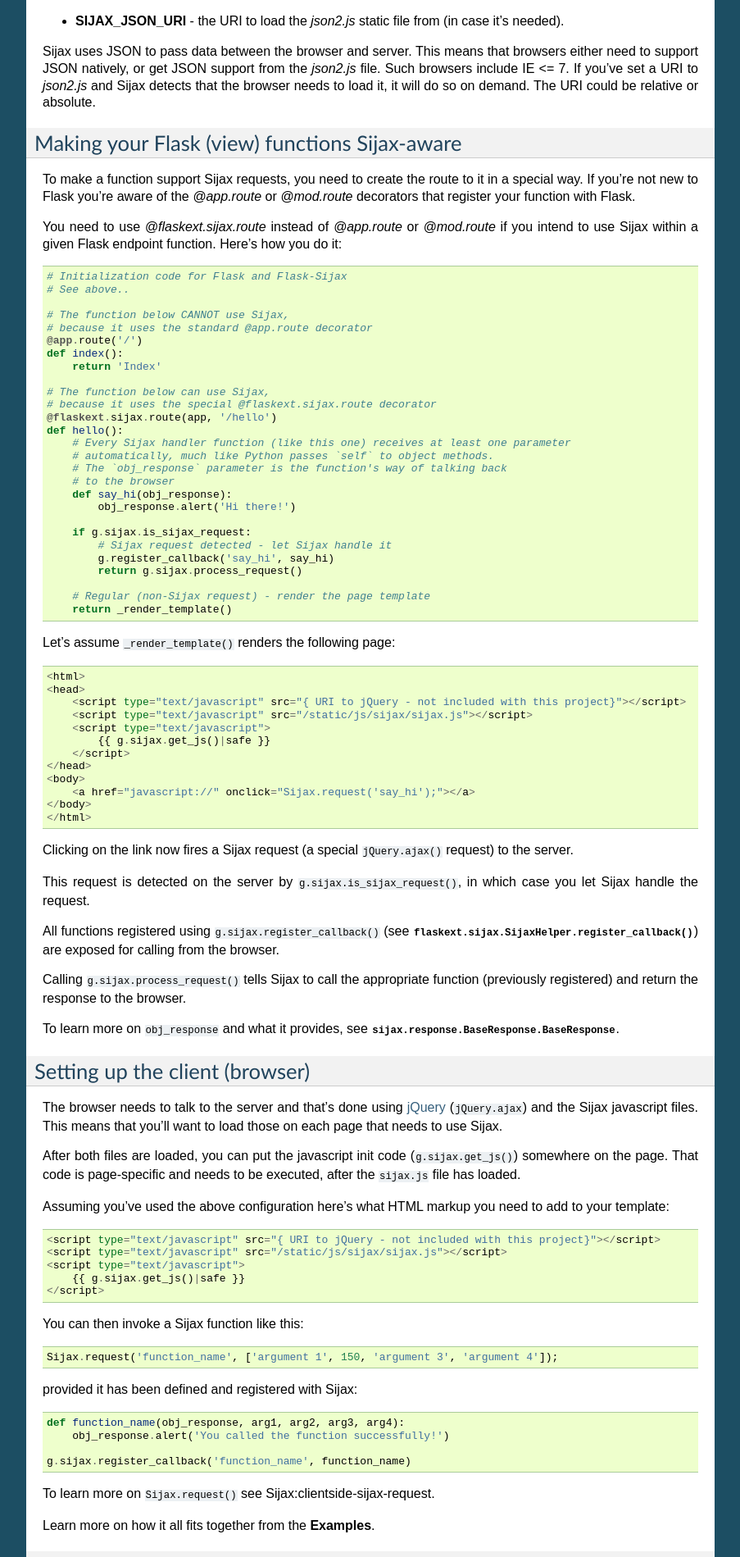
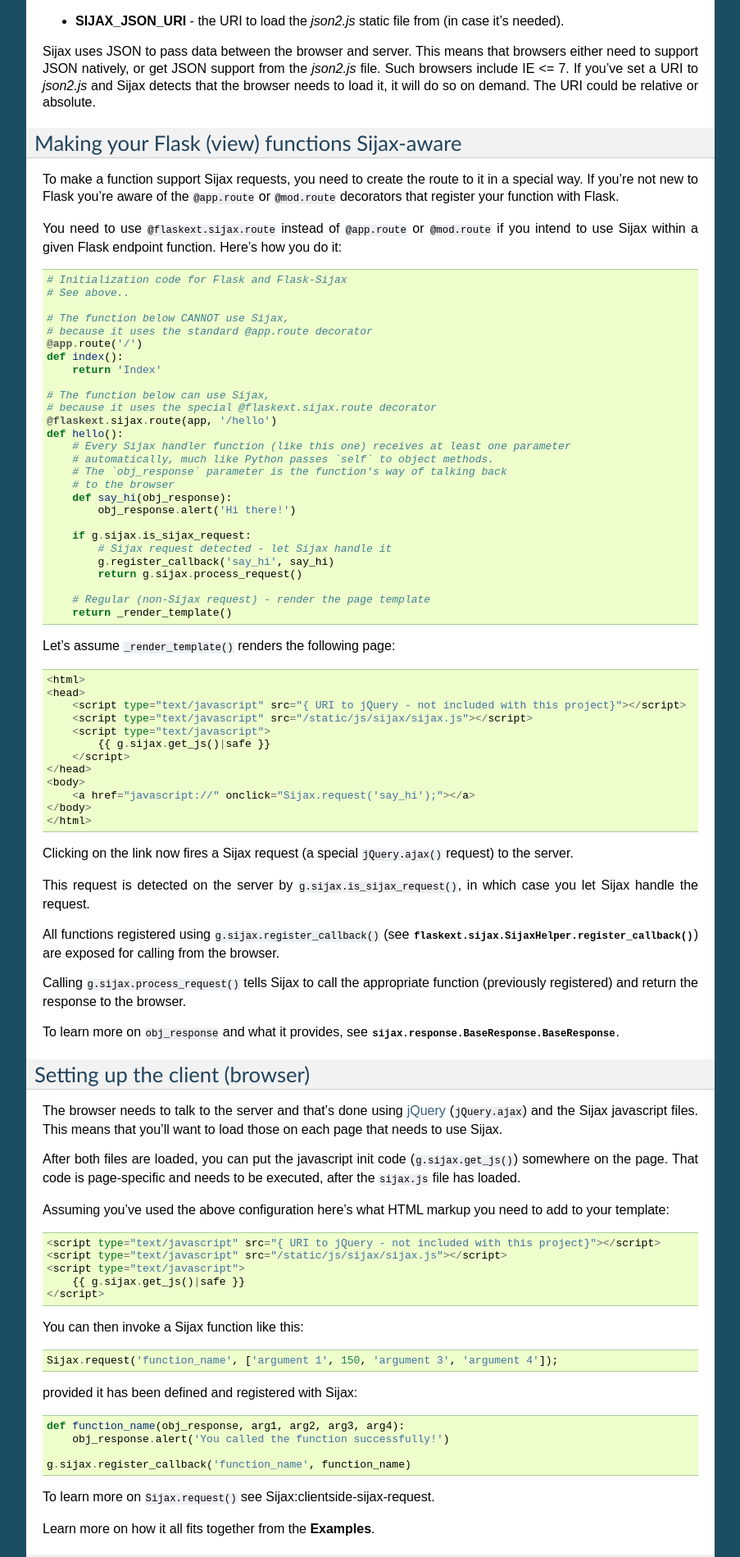
Before and after one commit to spantaleev/flask-sijax, a Sphinx documentation site: the page built from docs/index.rst, in a window 1280 px wide. Shown: the part 901-2800 px from the top of the page at 82% size, without its empty margins (198-1101 px from the left). Built offline with Sphinx 7.4.7, drawn with Linux system fonts in a browser that asks for light colours.

Commit message:
Minor documentation fixes.

```diff
--- a/docs/index.rst
+++ b/docs/index.rst
@@ -73,9 +73,9 @@ Making your Flask (view) functions Sijax-aware
 ----------------------------------------------
 
 To make a function support Sijax requests, you need to create the route to it in a special way.
-If you're not new to Flask you're aware of the `@app.route` or `@mod.route` decorators that register your function with Flask.
+If you're not new to Flask you're aware of the ``@app.route`` or ``@mod.route`` decorators that register your function with Flask.
 
-You need to use `@flaskext.sijax.route` instead of `@app.route` or `@mod.route` if you intend to use Sijax
+You need to use ``@flaskext.sijax.route`` instead of ``@app.route`` or ``@mod.route`` if you intend to use Sijax
 within a given Flask endpoint function.
 Here's how you do it::
 
```
